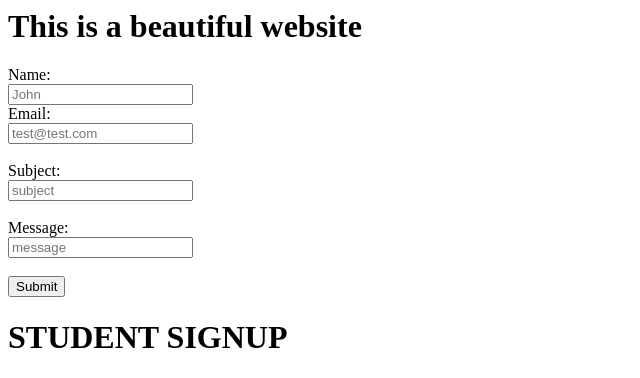
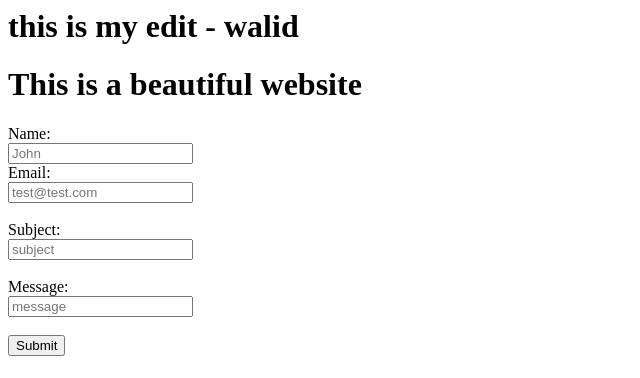
Before and after one commit to SMUth-Moves-Only/SMU-Website, a PHP site: page /AirMQTT/ in a window 1280 px wide. Shown: the top 378 px of the page, without its empty margins (0-640 px from the left). Run offline with PHP 8.4, Linux system fonts and the light colour scheme.

Commit message:
Update index.php

```diff
--- a/index.php
+++ b/index.php
@@ -12,6 +12,8 @@ include "header.php";
 </head>
 
 <body>
+
+<h1>this is my edit - walid</h1>
 
 <h1>This is a beautiful website</h1>
 
```
